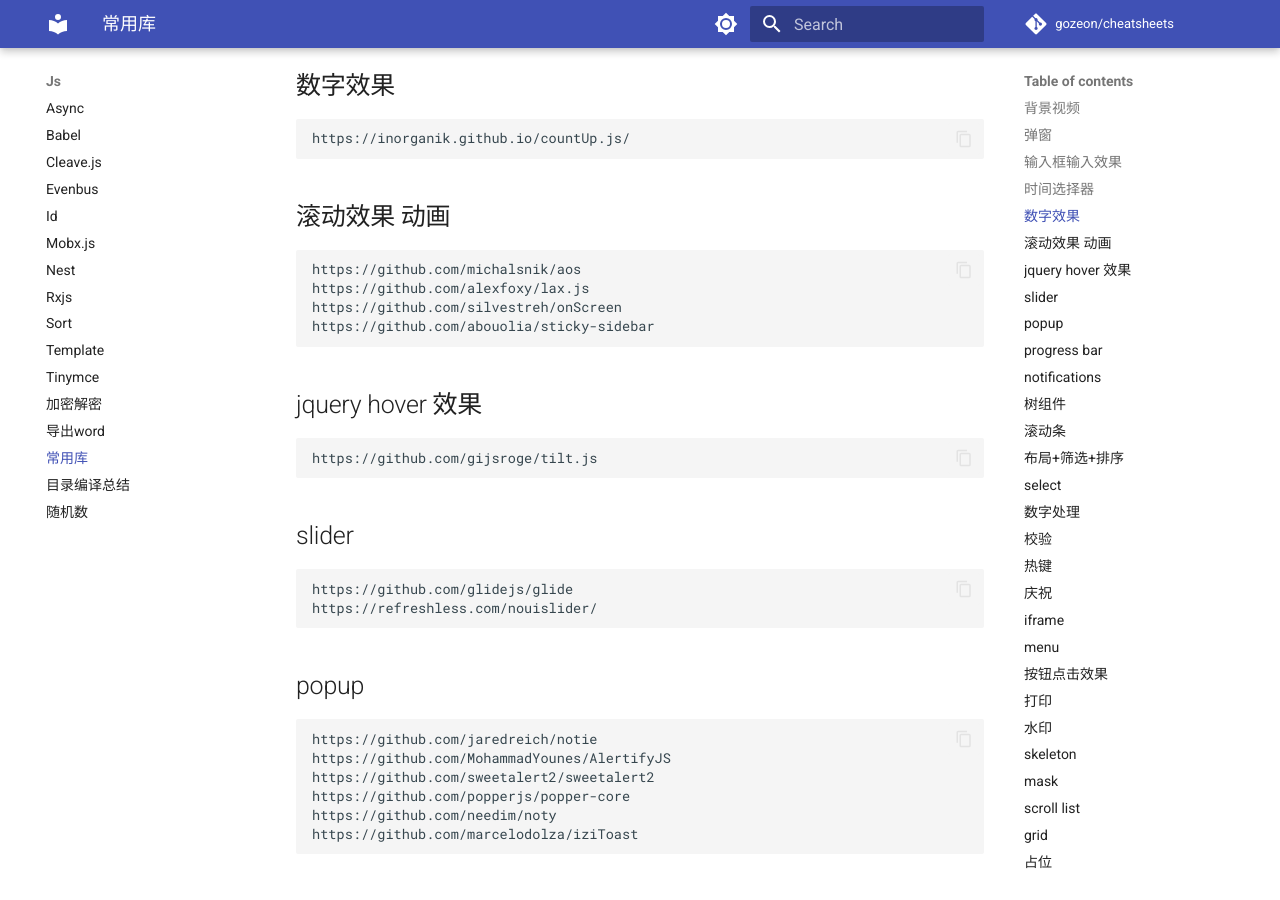
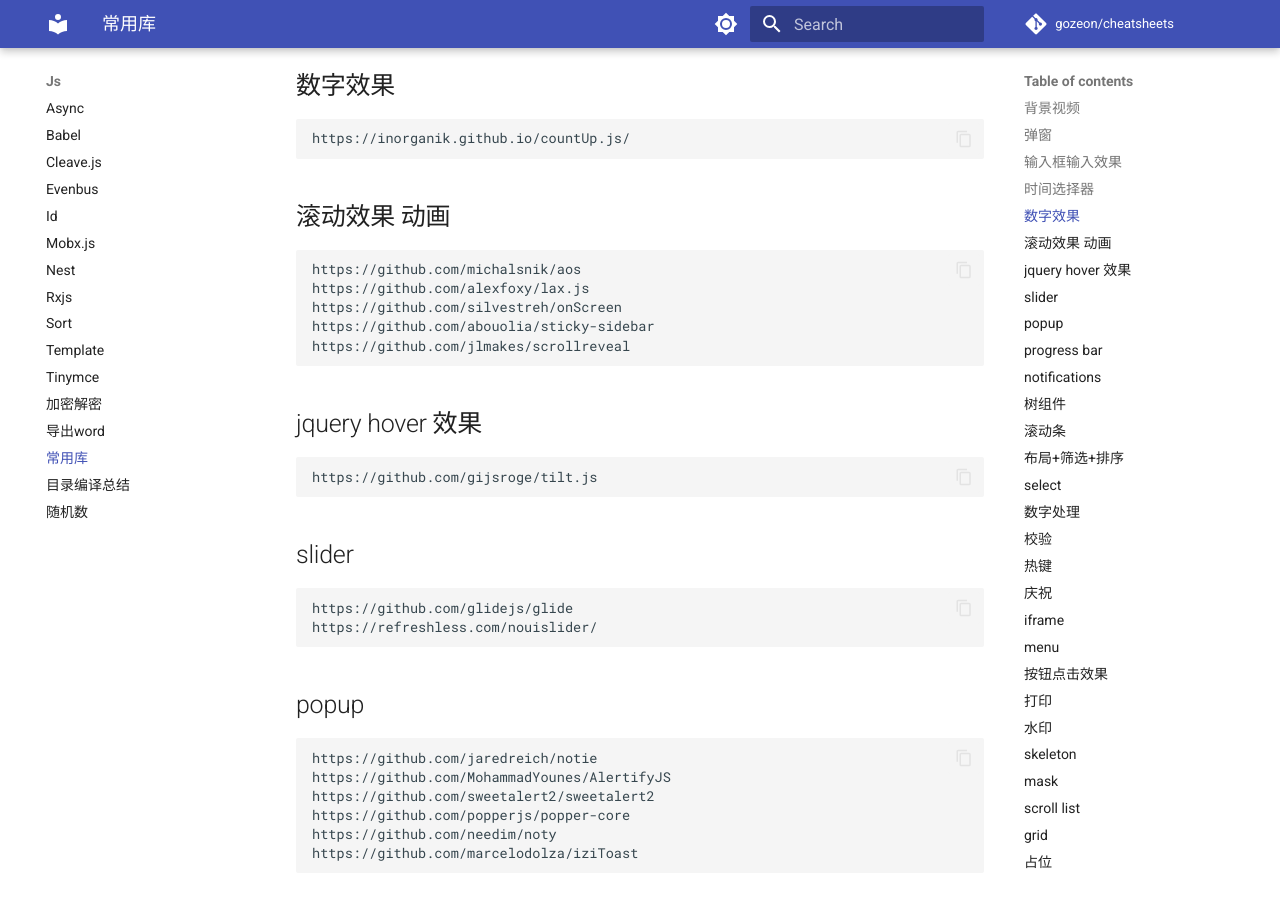
Before and after one commit to gozeon/cheatsheets, an MkDocs documentation site: the page built from docs/js/常用库.md, in a window 1280 px wide and 900 px high, scrolled down 760 px. Built offline with MkDocs 1.6.1 and Material for MkDocs 9.7.7, drawn with Linux system fonts in a browser that asks for light colours; comment, search, counter and statistics services are not loaded; some of the changed lines change nothing that is shown.

Commit message:
Update 常用库.md

```diff
--- a/docs/js/常用库.md
+++ b/docs/js/常用库.md
@@ -29,6 +29,7 @@
     https://github.com/alexfoxy/lax.js
     https://github.com/silvestreh/onScreen
     https://github.com/abouolia/sticky-sidebar
+    https://github.com/jlmakes/scrollreveal
 
 ## jquery hover 效果
 
```
